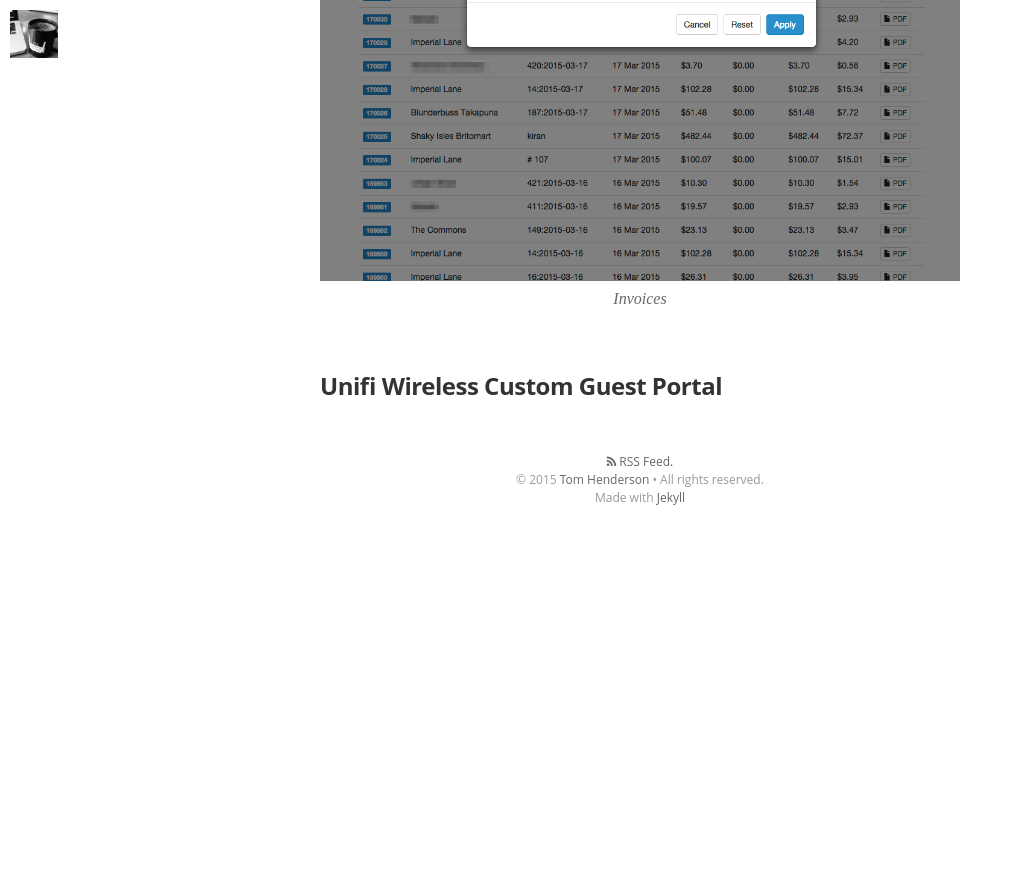
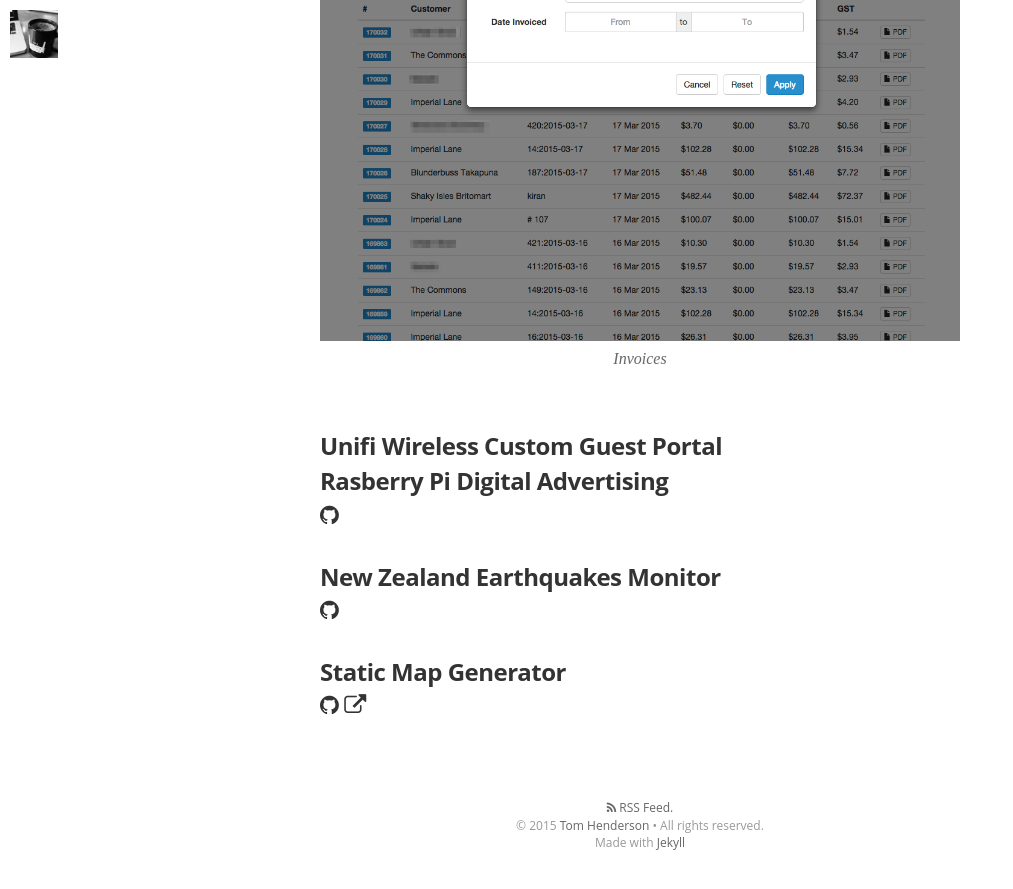
Before and after one commit to tom-henderson/tom-henderson.github.io, a Jekyll site: the page built from projects.md, in a window 1280 px wide and 900 px high, scrolled down 1643 px. Shown: the top 889 px of the window, without its empty margins (0-1013 px from the left). Built offline with Jekyll 4.4.1, drawn with Linux system fonts in a browser that asks for light colours; nearby versions of some CDN libraries; some web fonts are replaced; Markdown is read by kramdown in place of the engine named in the settings; before the commit the page ends 2197 px from its top, so only the background shows below that.

Commit message:
AdAdd links to projects.

```diff
--- a/projects.md
+++ b/projects.md
@@ -8,6 +8,8 @@
 ## Projects
 
 ### Shaky Isles Wholesale Ordering
+<a class="icon-external-link" href="http://wholesale.shakyisles.co.nz"><i class="fa fa-external-link"></i></a>
+
 
 Built with Django, this ordering platform integrates directly with the point-of-sale system at the bakery in order to batch process orders directly onto customer accounts. Customers can view and manage their orders themselves and view invoices online (or downladed in PDF format) as soon as the order is processed.
 
@@ -15,3 +17,13 @@
 ![Invoices](/assets/images/projects/shaky-invoices.png)
 
 ### Unifi Wireless Custom Guest Portal
+
+### Rasberry Pi Digital Advertising
+<a class="icon-github" href="https://github.com/tom-henderson/pi-projector"><i class="fa fa-github"></i></a>
+
+### New Zealand Earthquakes Monitor
+<a class="icon-github" href="https://github.com/tom-henderson/eqnz"><i class="fa fa-github"></i></a>
+
+### Static Map Generator
+<a class="icon-github" href="https://github.com/tom-henderson/static-map-generator"><i class="fa fa-github"></i></a>
+<a class="icon-external-link" href="http://tom-henderson.github.io/static-map-generator/"><i class="fa fa-external-link"></i></a>
```
